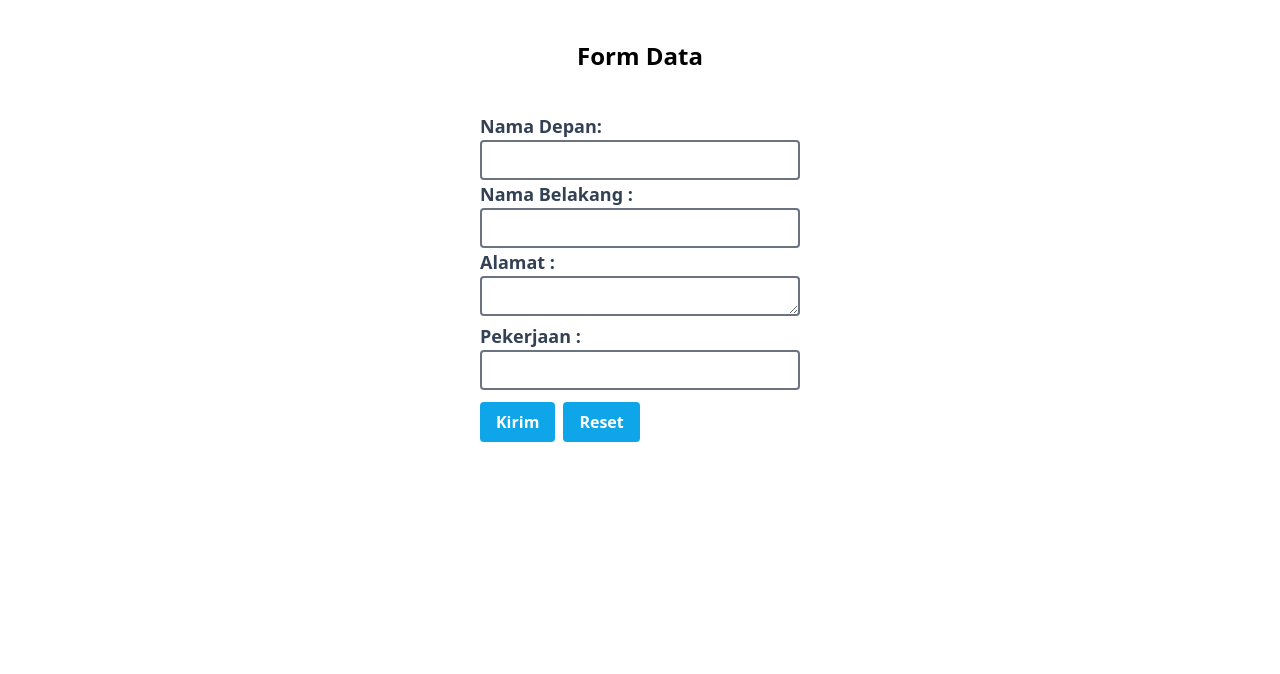
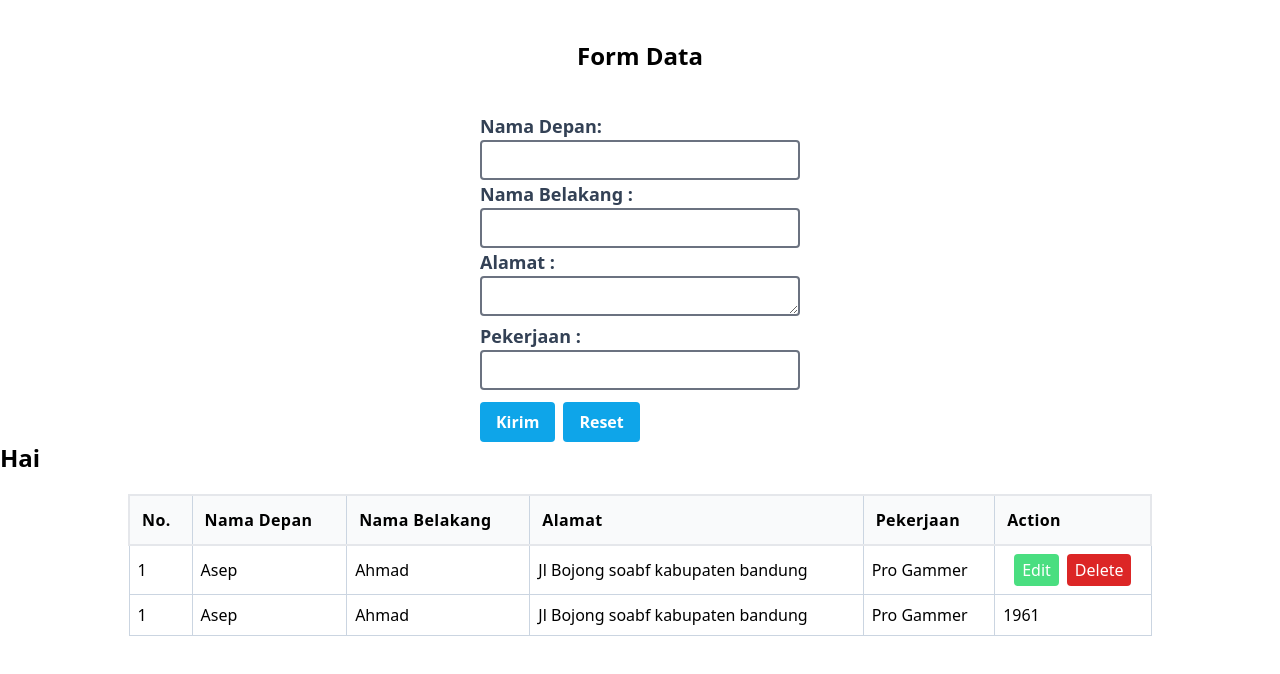
Before and after one commit to aristrisnawan/website-login, a React (Create React App) app: page / in a window 1280 px wide. Shown: the top 674 px of the page. Built offline with nearby package versions, Linux system fonts and the light colour scheme.

Commit message:
add table

```diff
--- a/src/components/HomeComponent.js
+++ b/src/components/HomeComponent.js
@@ -1,6 +1,26 @@
 import React from "react";
 
 export default function HomeComponent() {
+  const users = [
+    {
+      id: 1,
+      nama: "Aris",
+      alamat: "Babantar",
+      umur: 13,
+    },
+    {
+      id: 2,
+      nama: "Aris",
+      alamat: "Babantar",
+      umur: 13,
+    },
+    {
+      id: 3,
+      nama: "Aris",
+      alamat: "Babantar",
+      umur: 13,
+    },
+  ];
   return (
     <div className="w-full h-screen">
       <h1 className="font-bold text-2xl text-center py-10">Form Data</h1>
@@ -55,6 +75,70 @@ export default function HomeComponent() {
           </form>
         </div>
       </div>
+      <span className=" text-2xl font-bold py-10">Hai</span>
+      <TableComponent />
     </div>
   );
 }
+
+export function TableComponent() {
+  return (
+    <div className="my-5 mx-32">
+      <table className="table-auto border-collapse border border-slate-400 w-full">
+        <thead className="bg-gray-50 border-2">
+          <tr>
+            <th className="border border-slate-300 p-3 text-left tracking-wide">
+              No.
+            </th>
+            <th className="border border-slate-300 p-3 text-left tracking-wide">
+              Nama Depan
+            </th>
+            <th className="border border-slate-300 p-3 text-left tracking-wide">
+              Nama Belakang
+            </th>
+            <th className="border border-slate-300 p-3 text-left tracking-wide">
+              Alamat
+            </th>
+            <th className="border border-slate-300 p-3 text-left tracking-wide">
+              Pekerjaan
+            </th>
+            <th className="border border-slate-300 p-3 text-left tracking-wide">
+              Action
+            </th>
+          </tr>
+        </thead>
+        <tbody>
+          <tr className="hover:bg-gray-50">
+            <td className="border border-slate-300 p-2">1</td>
+            <td className="border border-slate-300 p-2">Asep</td>
+            <td className="border border-slate-300 p-2">Ahmad</td>
+            <td className="border border-slate-300 p-2">
+              Jl Bojong soabf kabupaten bandung
+            </td>
+            <td className="border border-slate-300 p-2">Pro Gammer</td>
+            <td className="border border-slate-300 p-2">
+              <div className="space-x-2 text-center">
+                <button className="bg-green-400 text-white px-2 py-1 rounded">
+                  Edit
+                </button>
+                <button className="bg-red-600 text-white px-2 py-1 rounded">
+                  Delete
+                </button>
+              </div>
+            </td>
+          </tr>
+          <tr className="hover:bg-gray-50">
+            <td className="border border-slate-300 p-2">1</td>
+            <td className="border border-slate-300 p-2">Asep</td>
+            <td className="border border-slate-300 p-2">Ahmad</td>
+            <td className="border border-slate-300 p-2">
+              Jl Bojong soabf kabupaten bandung
+            </td>
+            <td className="border border-slate-300 p-2">Pro Gammer</td>
+            <td className="border border-slate-300 p-2">1961</td>
+          </tr>
+        </tbody>
+      </table>
+    </div>
+  );
+}
```
Also changed, not shown: src/index.js (+6 -6 lines).
